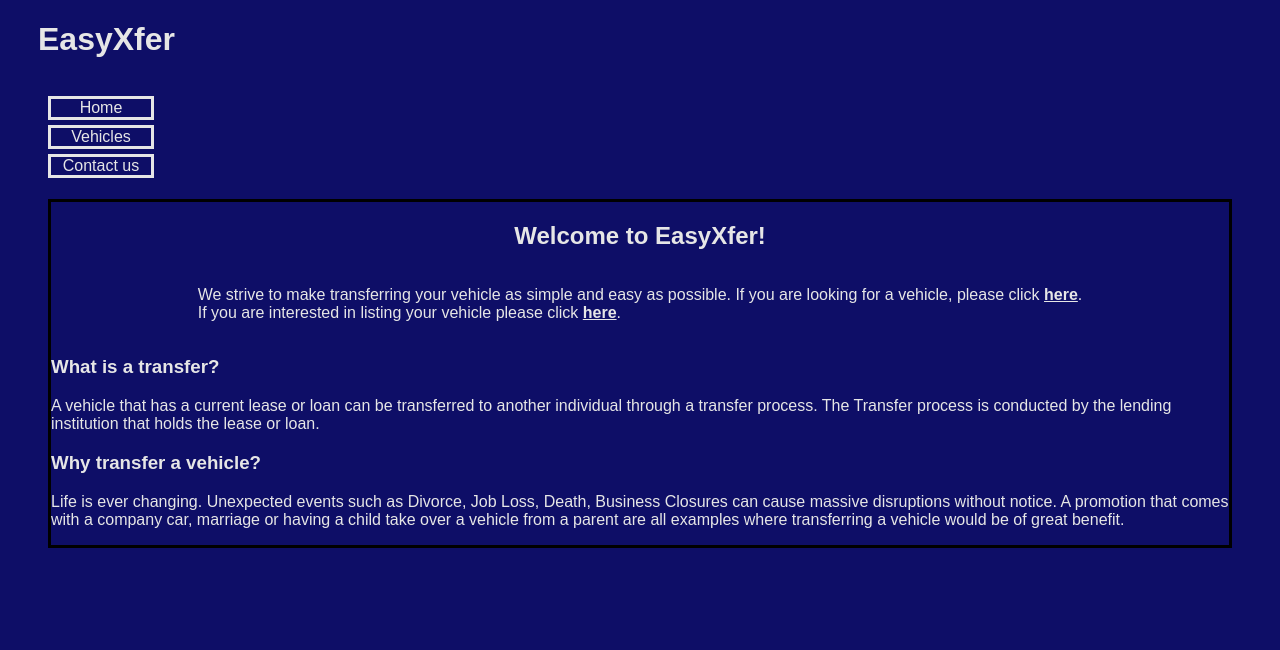
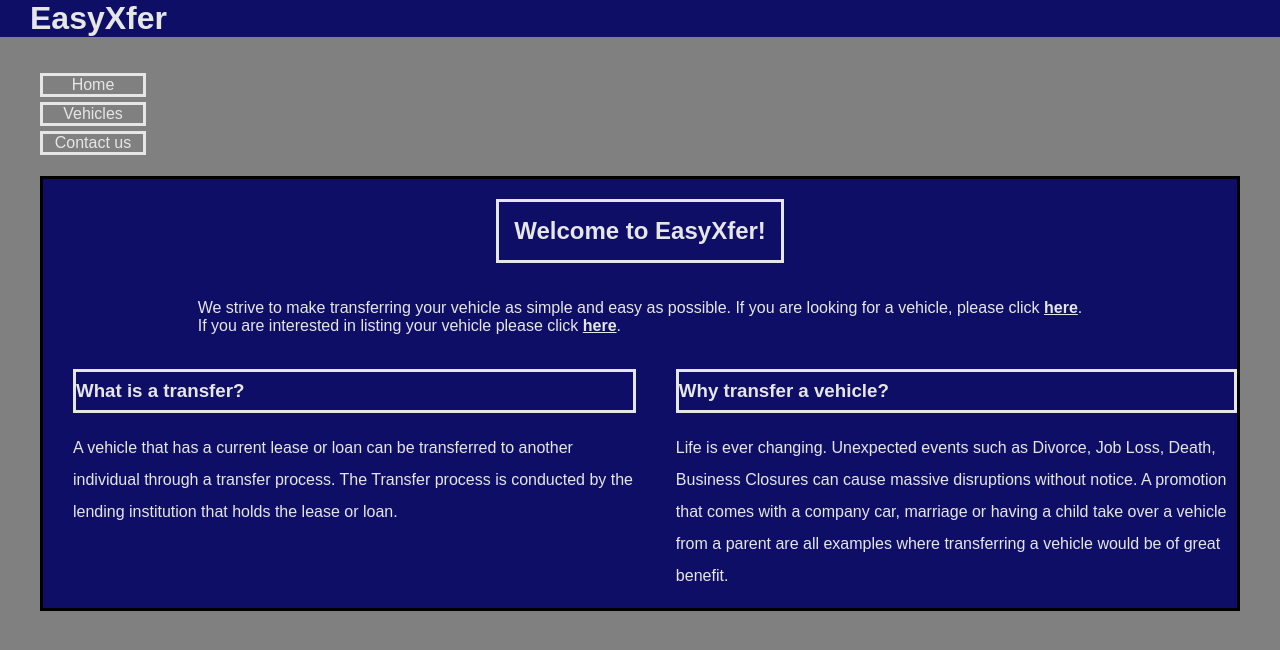
Before and after one commit to btslagle/capstone, an Angular app: page / in a window 1280 px wide. Shown: the top 650 px of the page. Built offline with nearby package versions, Linux system fonts and the light colour scheme; a web font is replaced by a local one.

Commit message:
Change styling

```diff
--- a/src/styles.css
+++ b/src/styles.css
@@ -1,12 +1,15 @@
 @import url('https://fonts.googleapis.com/css2?family=Kdam+Thmor+Pro&display=swap');
 body {
-    background-color: rgb(14, 14, 103);
     color: #e6e6e6;
     font-family: 'Kdam Thmor Pro', sans-serif;
+    margin: 0;
+    background-color: grey;
 }
 
 h1 {
-    margin-left: 30px;
+    background-color: rgb(14, 14, 103);
+    margin: 0;
+    padding-left: 30px;
 }
 
 li a {
@@ -61,6 +64,8 @@ article {
 
 main h2 {
     justify-content: center;
+    border: solid 3px;
+    padding: 15px;
 }
 
 main {
@@ -70,8 +75,26 @@ main {
     margin-right: 40px;
     flex-direction: column;
     align-items: center;
+    background-color: rgb(14, 14, 103);
 }
 
 .grid-container {
-    grid-template-columns: 2(1fr)
+    display: grid;
+    grid-template-columns: repeat(2, lfr);
+    grid-column-gap: 40px;
+    line-height: 2;
 }
+
+.grid-item-1 {
+    grid-column: 1;
+    padding-left: 30px;
+}
+
+.grid-item-2 {
+    grid-column: 2;
+    padding: 2px, 12px;
+}
+
+h3 {
+    border: solid 3px;
+}
```
